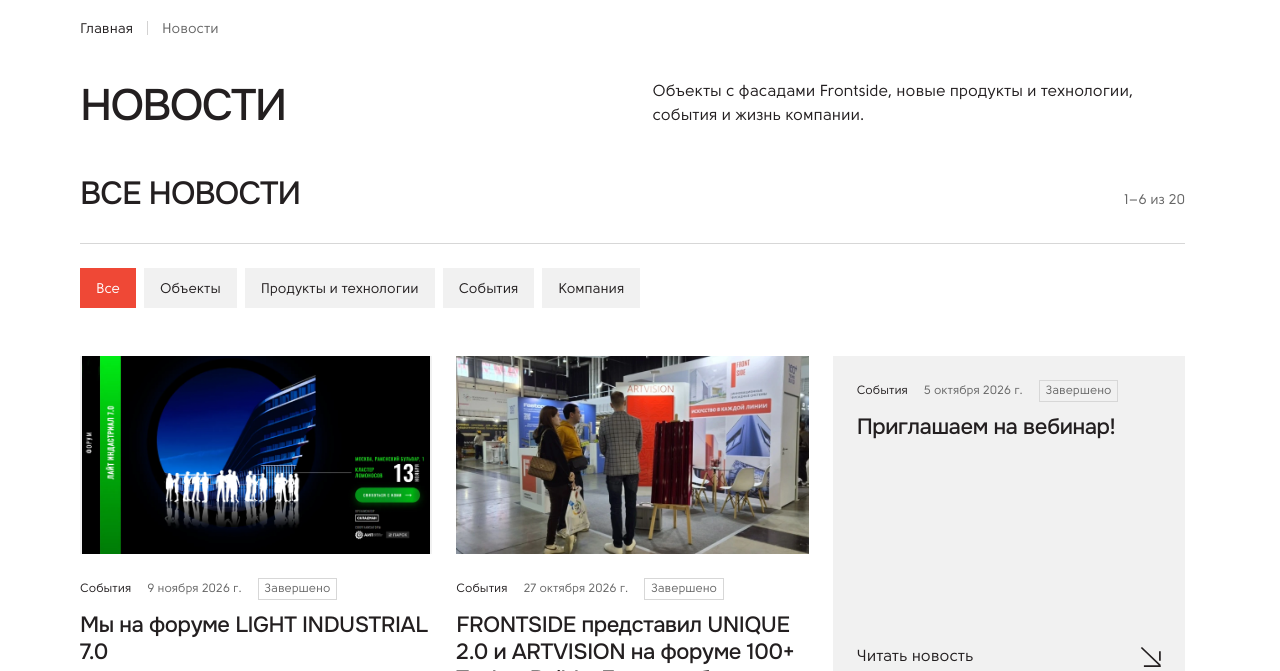
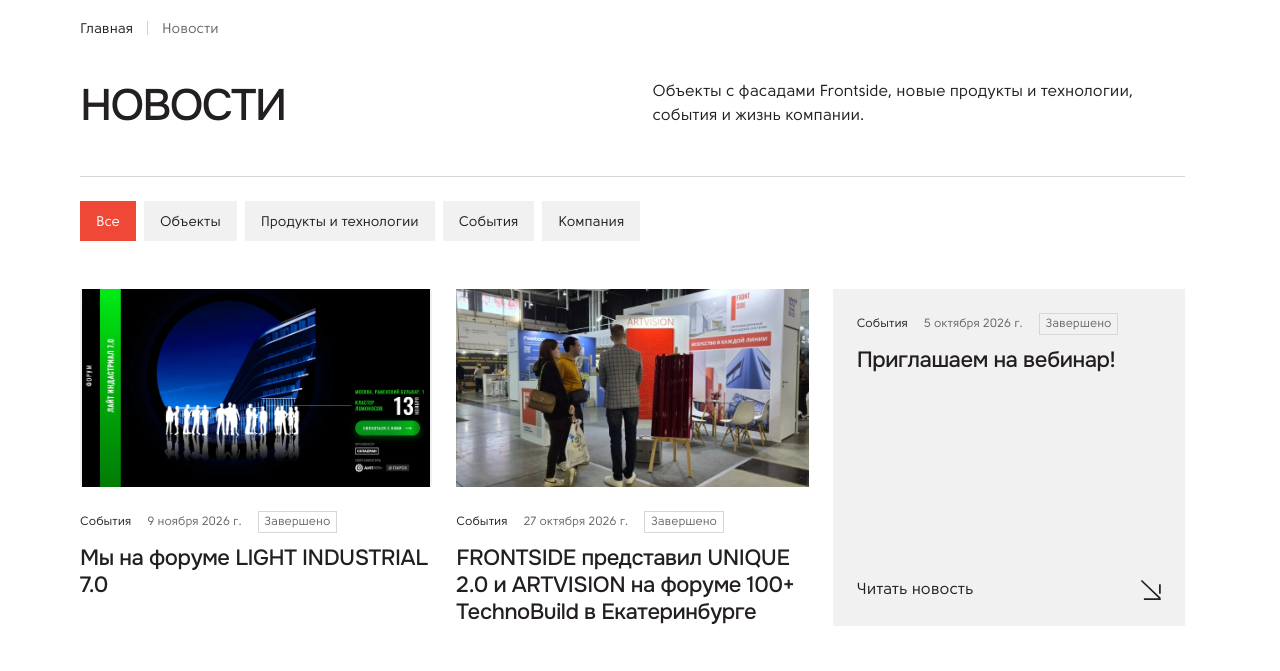
Before and after one commit to irenZHU/frontside, a plain HTML site: page макеты/news.html in a window 1280 px wide. Shown: the part 84-755 px from the top of the page. Drawn offline with Linux system fonts and the light colour scheme.

Commit message:
Убрать повторный заголовок и счётчик над новостями

```diff
--- a/макеты/news.html
+++ b/макеты/news.html
@@ -39,8 +39,8 @@
       <h1 id="news-title">Новости</h1>
       <p>Объекты с&nbsp;фасадами Frontside, новые продукты и&nbsp;технологии, события и&nbsp;жизнь компании.</p>
     </section>
-    <section class="container news-archive" id="news-archive" aria-labelledby="news-archive-title" aria-busy="true">
-      <div class="news-archive__heading"><h2 id="news-archive-title" tabindex="-1">Все новости</h2><p class="news-count" id="news-count" aria-live="polite" aria-atomic="true"></p></div>
+    <section class="container news-archive" id="news-archive" tabindex="-1" aria-label="Лента новостей" aria-busy="true">
+      <p class="visually-hidden" id="news-count" aria-live="polite" aria-atomic="true"></p>
       <div class="news-filters" id="news-filters" hidden>
         <div class="news-topics" role="group" aria-label="Тема новостей"><button class="product-chip is-active" type="button" data-news-topic="all" aria-pressed="true">Все</button><button class="product-chip" type="button" data-news-topic="objects" aria-pressed="false">Объекты</button><button class="product-chip" type="button" data-news-topic="products" aria-pressed="false">Продукты и технологии</button><button class="product-chip" type="button" data-news-topic="events" aria-pressed="false">События</button><button class="product-chip" type="button" data-news-topic="company" aria-pressed="false">Компания</button></div>
         <label class="news-select news-select--topic" for="news-topic"><span>Тема</span><select id="news-topic"><option value="all">Все</option><option value="objects">Объекты</option><option value="products">Продукты и технологии</option><option value="events">События</option><option value="company">Компания</option></select></label>
--- a/макеты/news.js
+++ b/макеты/news.js
@@ -71,7 +71,7 @@
     visiblePages.forEach((n,i) => { if (i && n-visiblePages[i-1]>1) links += '<span aria-hidden="true">…</span>'; links += pageLink(n,`Страница ${n}`,n); });
     if (state.page<pages) links += pageLink(state.page+1,'Следующая страница',arrow('right'));
     pagination.innerHTML = links;
-    if (scroll) { $('#news-archive').scrollIntoView({behavior:'instant',block:'start'}); $('#news-archive-title').focus({preventScroll:true}); }
+    if (scroll) { $('#news-archive').scrollIntoView({behavior:'instant',block:'start'}); $('#news-archive').focus({preventScroll:true}); }
   }
   function navigate(changes,scroll=false) {
     const state = {...readState(),...changes};
```
